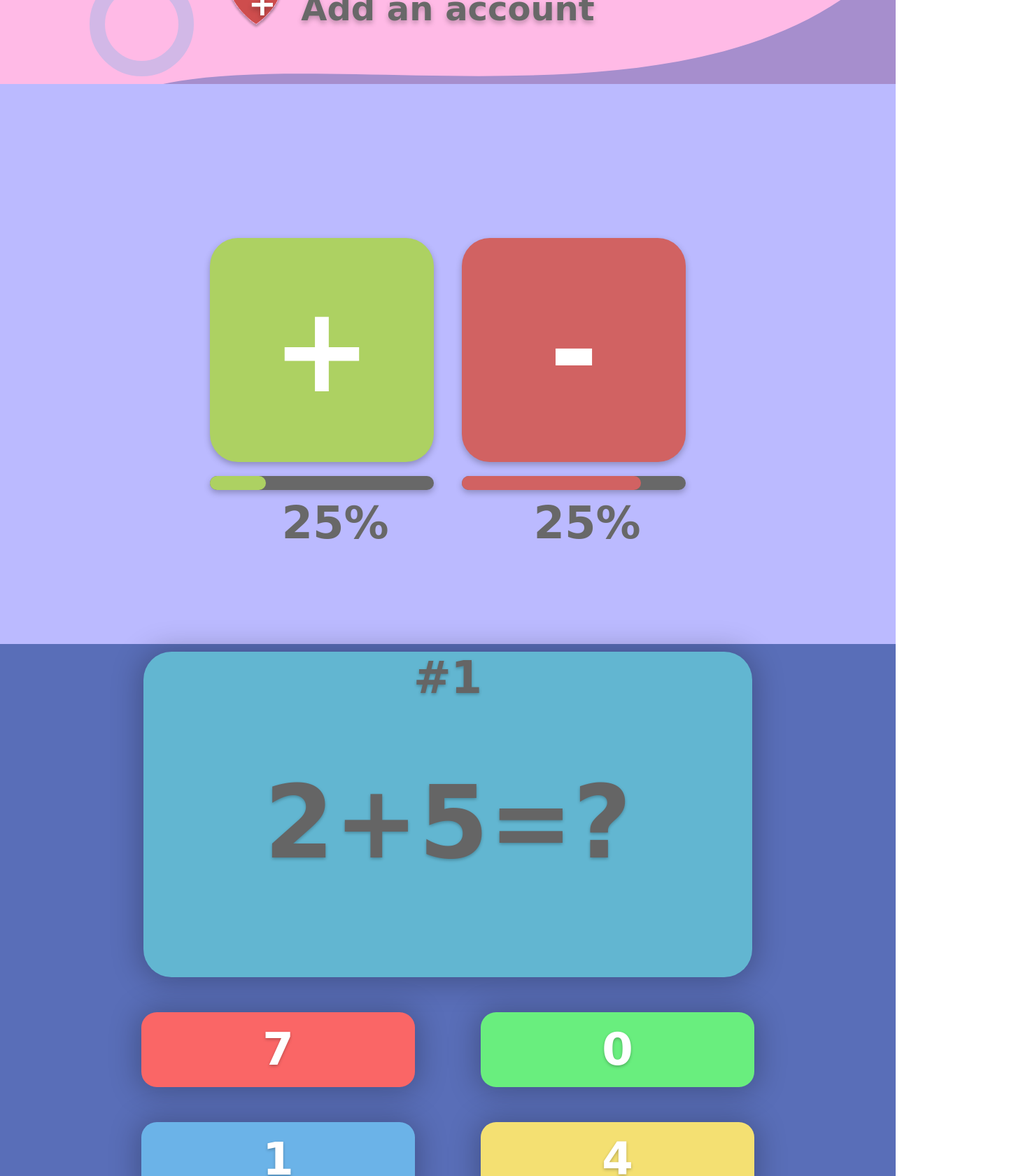
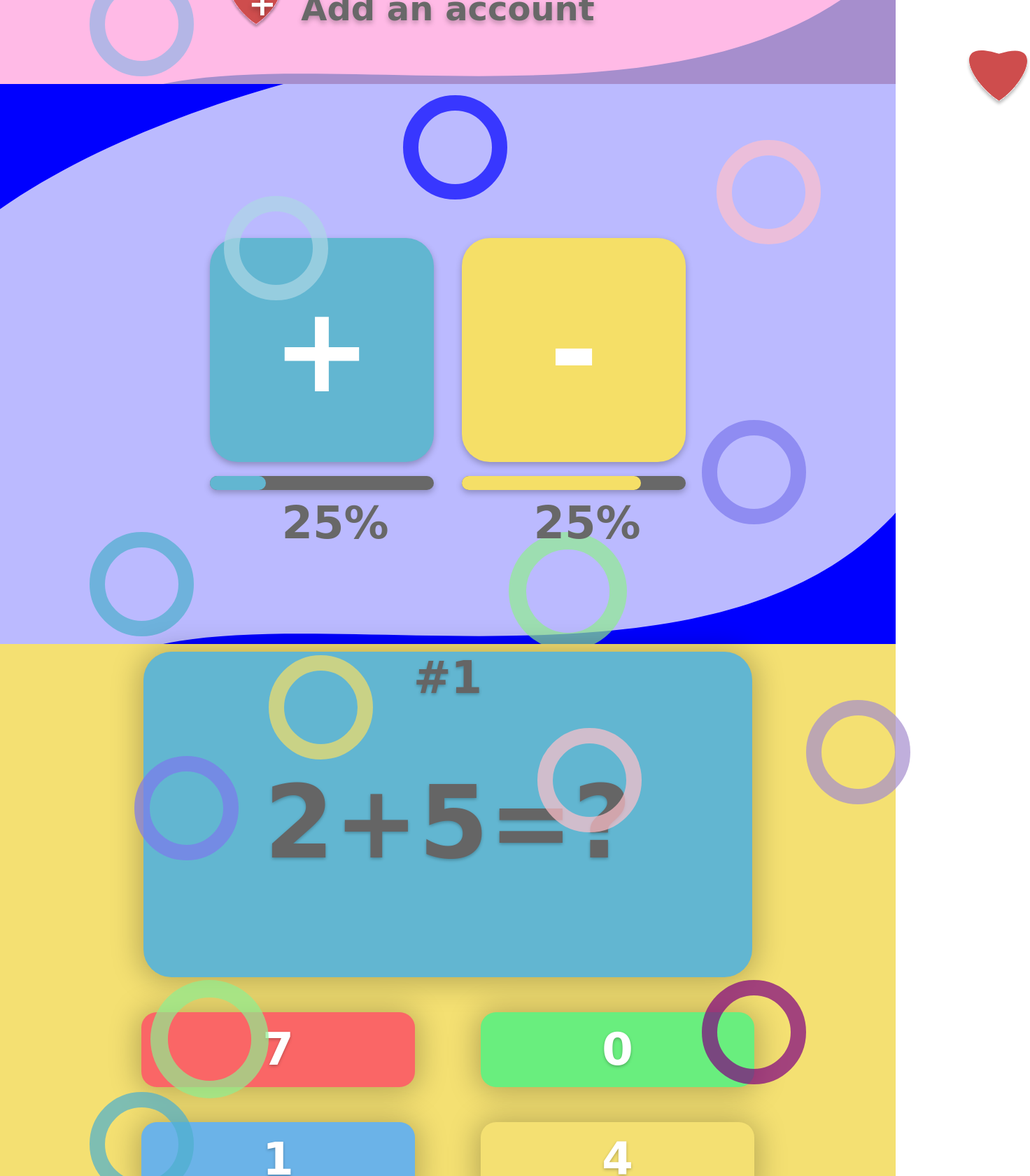
Before and after one commit to SalarTelo/flashmath, a Vue app: page / in a window 1280 px wide. Shown: the part 680-2360 px from the top of the page at 70% size, 1472 px wide, since content can reach past the window. Built offline with nearby package versions, Linux system fonts and the light colour scheme; no server answers.

Commit message:
Design changes

```diff
--- a/src/components/Game.vue
+++ b/src/components/Game.vue
@@ -1,5 +1,38 @@
 <template>
   <div class="background">
+
+
+    <div class="rings-container">
+
+      <svg width="149" height="149" class="background-ring"  style="left: 15%; top: 20%" viewBox="0 0 149 149" fill="none" xmlns="http://www.w3.org/2000/svg">
+        <circle cx="74.5" cy="74.5" r="63.5" stroke="#7C79ED" stroke-opacity="0.7" stroke-width="22"/>
+      </svg>
+
+      <svg width="149" height="149" class="background-ring" style="left: 90%; top: 10%"  viewBox="0 0 149 149" fill="none" xmlns="http://www.w3.org/2000/svg">
+        <circle cx="74.5" cy="74.5" r="63.5" stroke="#A68ECD" stroke-opacity="0.7" stroke-width="22"/>
+      </svg>
+
+      <svg width="149" height="149" class="background-ring" style="left: 10%; top: 80%"  viewBox="0 0 149 149" fill="none" xmlns="http://www.w3.org/2000/svg">
+        <circle cx="74.5" cy="74.5" r="63.5" stroke="#4DAFCE" stroke-opacity="0.7" stroke-width="22"/>
+      </svg>
+
+      <svg width="149" height="149" class="background-ring" style="right: 10%; top: 60%"  viewBox="0 0 149 149" fill="none" xmlns="http://www.w3.org/2000/svg">
+        <circle cx="74.5" cy="74.5" r="63.5" stroke="purple" stroke-opacity="0.7" stroke-width="22"/>
+      </svg>
+
+      <svg width="149" height="149" class="background-ring" style="left: 30%; top: 2%"  viewBox="0 0 149 149" fill="none" xmlns="http://www.w3.org/2000/svg">
+        <circle cx="74.5" cy="74.5" r="63.5" stroke="#F5DF67" stroke-opacity="0.7" stroke-width="22"/>
+      </svg>
+
+      <svg width="149" height="149" class="background-ring" style="left: 60%; top: 15%"  viewBox="0 0 149 149" fill="none" xmlns="http://www.w3.org/2000/svg">
+        <circle cx="74.5" cy="74.5" r="63.5" stroke="pink" stroke-opacity="0.7" stroke-width="22"/>
+      </svg>
+
+      <svg width="169" height="169" class="background-ring" style="right: 70%; top: 60%"  viewBox="0 0 149 149" fill="none" xmlns="http://www.w3.org/2000/svg">
+        <circle cx="74.5" cy="74.5" r="63.5" stroke="lightgreen" stroke-opacity="0.7" stroke-width="22"/>
+      </svg>
+
+    </div>
 
     <div class="question-box" v-bind:class="{ 'answer-correct': state===1, 'answer-incorrect':  state===2}">
       <div class="question-counter">
@@ -157,13 +190,15 @@ export default {
 
 .background {
   align-items: center;
-  background-color: #596EB8;
+
+  background: #F4E072;
   display: flex;
   height: 100%;
   justify-content: center;
   flex-direction: column;
+  position: relative;
+
 }
-
 .question-box {
   border-radius: 40px;
   background-color: #62B6D1;
@@ -215,6 +250,17 @@ export default {
   align-items: center;
 
   user-select: none;
+}
+
+.top-left-figure {
+  position: absolute;
+  top: 0;
+  left: 0;
+}
+.bottom-right-figure {
+  position: absolute;
+  bottom: 0;
+  right: 0;
 }
 
 .button {
@@ -291,4 +337,8 @@ export default {
   margin-top: 50px;
 }
 
+.background-ring{
+  position: absolute;
+}
+
 </style>
--- a/src/components/landingpage.vue
+++ b/src/components/landingpage.vue
@@ -8,28 +8,28 @@
       </svg>
 
       <svg width="597" height="422" class="top-left-figure" viewBox="0 0 597 422" fill="none" xmlns="http://www.w3.org/2000/svg">
-        <path d="M-163.124 353C-40.7237 112.2 394.21 -11 596.376 -42.5C493.876 -56.3333 285.976 -84.8 274.376 -88C262.776 -91.2 -6.45708 -106 -139.624 -113C-198.457 142.667 -285.524 593.8 -163.124 353Z" fill="#BAD162"/>
+        <path d="M-163.124 353C-40.7237 112.2 394.21 -11 596.376 -42.5C493.876 -56.3333 285.976 -84.8 274.376 -88C262.776 -91.2 -6.45708 -106 -139.624 -113C-198.457 142.667 -285.524 593.8 -163.124 353Z" fill="#A68ECD"/>
       </svg>
 
       <div class="rings-container">
         <svg width="149" height="149" class="background-ring" style="left: 25%; top: 20%" viewBox="0 0 149 149" fill="none" xmlns="http://www.w3.org/2000/svg">
-          <circle cx="74.5" cy="74.5" r="63.5" stroke="#7C79ED" stroke-opacity="0.3" stroke-width="22"/>
+          <circle cx="74.5" cy="74.5" r="63.5" stroke="#7C79ED" stroke-opacity="0.5" stroke-width="22"/>
         </svg>
 
         <svg width="149" height="149" class="background-ring" style="left: 80%; top: 10%"  viewBox="0 0 149 149" fill="none" xmlns="http://www.w3.org/2000/svg">
-          <circle cx="74.5" cy="74.5" r="63.5" stroke="#D16262" stroke-opacity="0.3" stroke-width="22"/>
+          <circle cx="74.5" cy="74.5" r="63.5" stroke="#D16262" stroke-opacity="0.5" stroke-width="22"/>
         </svg>
 
         <svg width="149" height="149" class="background-ring" style="left: 10%; top: 80%"  viewBox="0 0 149 149" fill="none" xmlns="http://www.w3.org/2000/svg">
-          <circle cx="74.5" cy="74.5" r="63.5" stroke="#6BB3E8" stroke-opacity="0.3" stroke-width="22"/>
+          <circle cx="74.5" cy="74.5" r="63.5" stroke="#6BB3E8" stroke-opacity="0.5" stroke-width="22"/>
         </svg>
 
         <svg width="149" height="149" class="background-ring" style="right: 10%; top: 60%"  viewBox="0 0 149 149" fill="none" xmlns="http://www.w3.org/2000/svg">
-          <circle cx="74.5" cy="74.5" r="63.5" stroke="#7C79ED" stroke-opacity="0.3" stroke-width="22"/>
+          <circle cx="74.5" cy="74.5" r="63.5" stroke="#7C79ED" stroke-opacity="0.5" stroke-width="22"/>
         </svg>
 
         <svg width="149" height="149" class="background-ring" style="left: 45%; top: 2%"  viewBox="0 0 149 149" fill="none" xmlns="http://www.w3.org/2000/svg">
-          <circle cx="74.5" cy="74.5" r="63.5" stroke="#F5DF67" stroke-opacity="0.3" stroke-width="22"/>
+          <circle cx="74.5" cy="74.5" r="63.5" stroke="#F5DF67" stroke-opacity="0.5" stroke-width="22"/>
         </svg>
 
       </div>
@@ -131,9 +131,11 @@
           </filter>
         </defs>
       </svg>
+
       </div>
         Add an account
     </div>
+
   </div>
 </template>
 
--- a/src/components/operatorpage.vue
+++ b/src/components/operatorpage.vue
@@ -1,5 +1,65 @@
 <template>
   <div class="background">
+
+    <div class="background-visuals">
+
+      <svg width="1052" height="361" class="bottom-right-figure" viewBox="0 0 1052 361" fill="none" xmlns="http://www.w3.org/2000/svg">
+        <path d="M1115.35 81.6056C910.5 477.44 288.5 298 0.500016 362C160.606 375.845 277.5 514.5 431.968 522.979C584.797 531.368 864.617 540.792 1071.99 547.776L1078.64 548C1170.54 292.117 1256.74 -191.607 1115.35 81.6056Z" fill="blue"/>
+      </svg>
+
+      <svg width="597" height="422" class="top-left-figure" viewBox="0 0 597 422" fill="none" xmlns="http://www.w3.org/2000/svg">
+        <path d="M-163.124 353C-40.7237 112.2 394.21 -11 596.376 -42.5C493.876 -56.3333 285.976 -84.8 274.376 -88C262.776 -91.2 -6.45708 -106 -139.624 -113C-198.457 142.667 -285.524 593.8 -163.124 353Z" fill="blue"/>
+      </svg>
+
+      <div class="rings-container">
+
+      <svg width="149" height="149" class="background-ring"  style="left: 25%; top: 20%" viewBox="0 0 149 149" fill="none" xmlns="http://www.w3.org/2000/svg">
+        <circle cx="74.5" cy="74.5" r="63.5" stroke="lightblue" stroke-opacity="0.7" stroke-width="22"/>
+      </svg>
+
+      <svg width="149" height="149" class="background-ring" style="left: 80%; top: 10%"  viewBox="0 0 149 149" fill="none" xmlns="http://www.w3.org/2000/svg">
+        <circle cx="74.5" cy="74.5" r="63.5" stroke="pink" stroke-opacity="0.7" stroke-width="22"/>
+      </svg>
+
+      <svg width="149" height="149" class="background-ring" style="left: 10%; top: 80%"  viewBox="0 0 149 149" fill="none" xmlns="http://www.w3.org/2000/svg">
+        <circle cx="74.5" cy="74.5" r="63.5" stroke="#4DAFCE" stroke-opacity="0.7" stroke-width="22"/>
+      </svg>
+
+      <svg width="149" height="149" class="background-ring" style="right: 10%; top: 60%"  viewBox="0 0 149 149" fill="none" xmlns="http://www.w3.org/2000/svg">
+        <circle cx="74.5" cy="74.5" r="63.5" stroke="#7C79ED" stroke-opacity="0.7" stroke-width="22"/>
+      </svg>
+
+      <svg width="149" height="149" class="background-ring" style="left: 45%; top: 2%"  viewBox="0 0 149 149" fill="none" xmlns="http://www.w3.org/2000/svg">
+        <circle cx="74.5" cy="74.5" r="63.5" stroke="blue" stroke-opacity="0.7" stroke-width="22"/>
+      </svg>
+
+      <svg width="169" height="169" class="background-ring" style="right: 30%; top: 80%"  viewBox="0 0 149 149" fill="none" xmlns="http://www.w3.org/2000/svg">
+        <circle cx="74.5" cy="74.5" r="63.5" stroke="lightgreen" stroke-opacity="0.7" stroke-width="22"/>
+      </svg>
+
+    </div>
+      </div>
+
+    <div class="user-heart-container">
+    <svg  viewBox="0 0 91 80" fill="none" xmlns="http://www.w3.org/2000/svg">
+      <g filter="url(#filter0_d_40:10)">
+        <path d="M46.7297 4.81173C-24.6648 -17.9456 6.23697 45.9916 46.7294 72C85.0909 47.0753 113.862 -16.862 46.7297 4.81173Z" fill="#CE4D4D"/>
+      </g>
+      <defs>
+        <filter id="filter0_d_40:10" x="0" y="0" width="91" height="80" filterUnits="userSpaceOnUse" color-interpolation-filters="sRGB">
+          <feFlood flood-opacity="0" result="BackgroundImageFix"/>
+          <feColorMatrix in="SourceAlpha" type="matrix" values="0 0 0 0 0 0 0 0 0 0 0 0 0 0 0 0 0 0 127 0" result="hardAlpha"/>
+          <feOffset dy="4"/>
+          <feGaussianBlur stdDeviation="2"/>
+          <feComposite in2="hardAlpha" operator="out"/>
+          <feColorMatrix type="matrix" values="0 0 0 0 0 0 0 0 0 0 0 0 0 0 0 0 0 0 0.25 0"/>
+          <feBlend mode="normal" in2="BackgroundImageFix" result="effect1_dropShadow_40:10"/>
+          <feBlend mode="normal" in="SourceGraphic" in2="effect1_dropShadow_40:10" result="shape"/>
+        </filter>
+      </defs>
+    </svg>
+  </div>
+
 
     <div class="button-container">
       <div class="left-section">
@@ -37,6 +97,7 @@ export default {
   display: flex;
   justify-content: center;
   flex-direction: column;
+  position: relative;
 }
 
 .left-section {
@@ -45,6 +106,19 @@ export default {
 .right-section{
   margin-left: 20px;
 }
+
+.user-heart-container {
+  position: absolute;
+
+  right: -15%;
+  top: -6%;
+  width:91px;
+  height:80px;
+  cursor: pointer;
+  transition: 0.1s;
+  user-select: none;
+}
+
 .button {
   border-radius: 40px;
   height: 320px;
@@ -63,12 +137,17 @@ export default {
   box-shadow: 0 4px 10px 0px rgba(0, 0, 0, 0.25);
 }
 
+.button:hover {
+  height: 345px;
+  width: 345px;
+}
+
 .left-button {
-  background-color: #ADD162;
+  background-color: #62B6D1;
 }
 
 .right-button {
-  background-color: #D16262;
+  background-color: #F5DF67;
 }
 
 .progressbar{
@@ -86,7 +165,7 @@ export default {
 .left-progress-fill {
   width: 25%;
   height: 100%;
-  background-color: #ADD162;
+  background-color: #62B6D1;
   border-radius: 10px;
 }
 
@@ -110,13 +189,29 @@ export default {
 .right-progress-fill {
   width: 80%;
   height: 100%;
-  background-color: #D16262;
+  background-color: #F5DF67;
   border-radius: 10px;
  }
+
+.top-left-figure {
+  position: absolute;
+  top: 0;
+  left: 0;
+}
+.bottom-right-figure {
+  position: absolute;
+  bottom: 0;
+  right: 0;
+}
 
 .button-container {
   display: flex;
   flex-direction: row;
 
 }
+
+.background-ring{
+  position: absolute;
+}
+
 </style>
```
